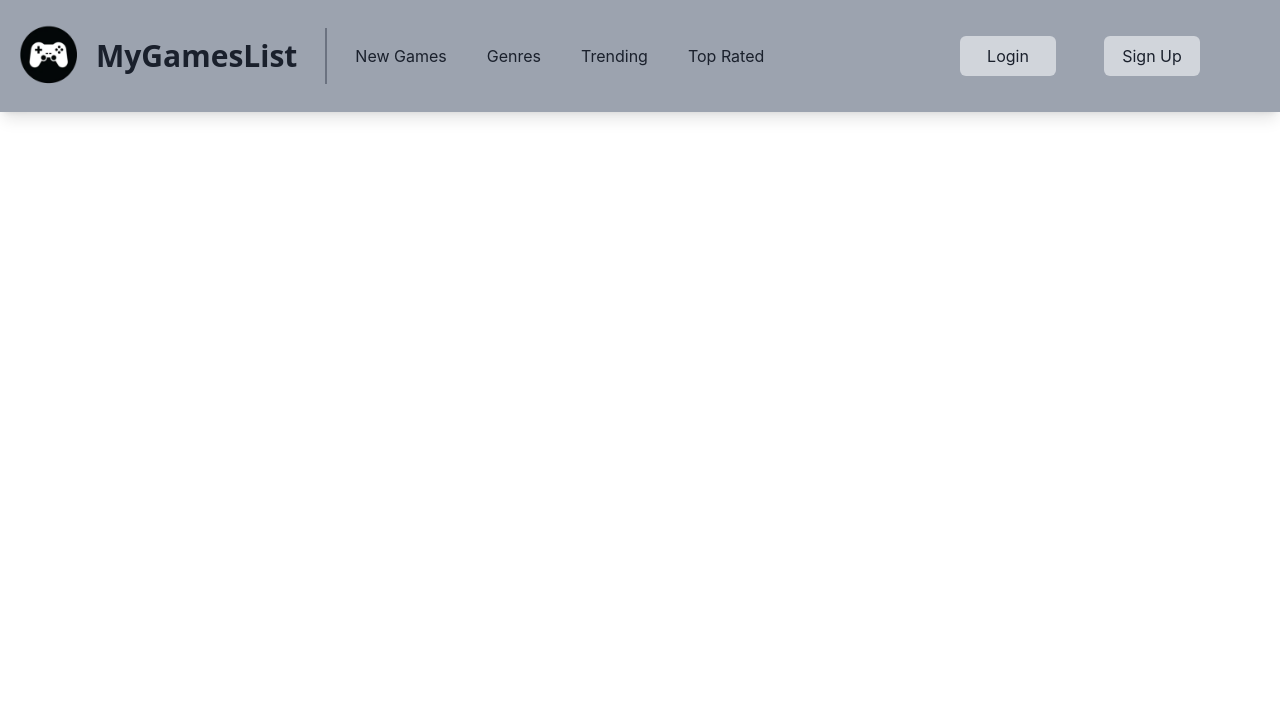
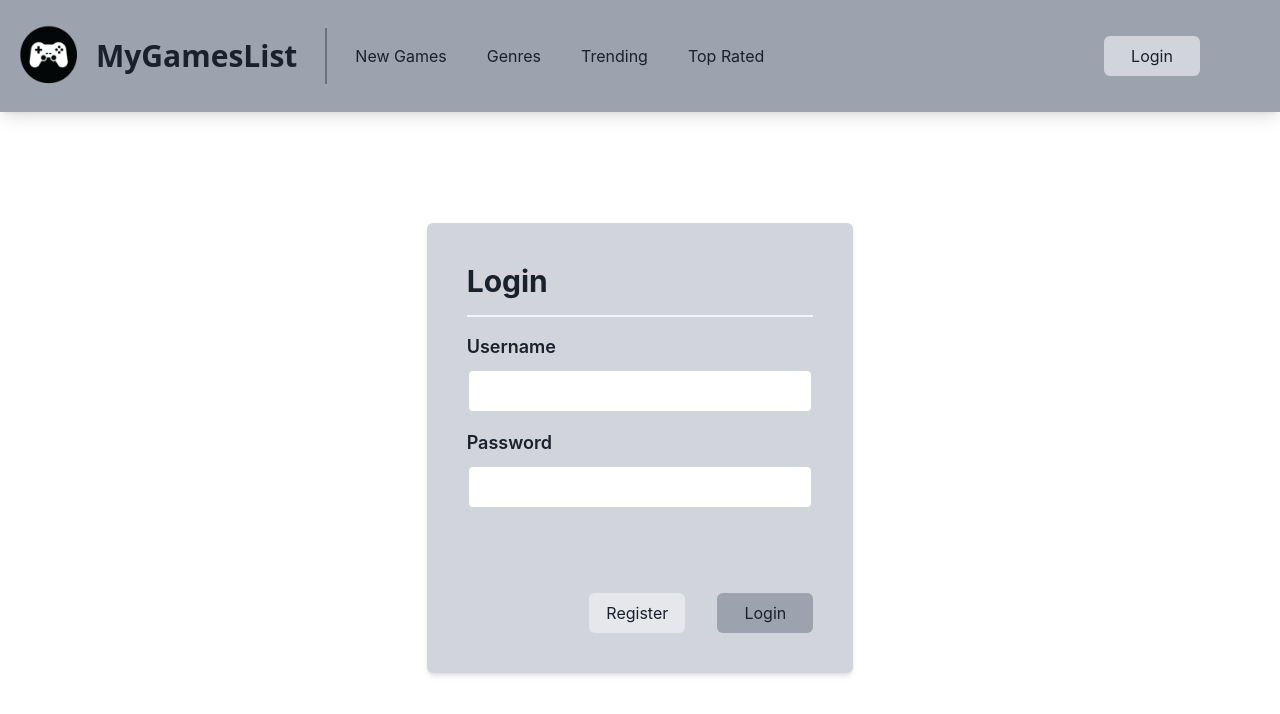
Before and after one commit to afahimi/MyGameList, a React (Vite) app: page /login in a window 1280 px wide. Shown: the top 714 px of the page. Built offline with nearby package versions, Linux system fonts and the light colour scheme; no server answers.

Commit message:
add auth page

```diff
--- a/src/App.tsx
+++ b/src/App.tsx
@@ -2,6 +2,7 @@ import { Header } from "./components/Header";
 import { WelcomeModal } from "./components/WelcomeModal/WelcomeModal";
 import { BrowserRouter, Routes, Route } from "react-router-dom";
 import { SearchResults } from "./components/SearchResults/SearchResults";
+import { LoginPage } from "./components/Authentication/LoginPage";
 import { useEffect } from "react";
 
 function App() {
@@ -18,12 +19,13 @@ function App() {
   return (
     <>
       <div className="w-screen h-screen flex justify-center">
-        <div className="flex flex-col gap-9">
-          <Header />
+        <div className="flex flex-col gap-9 w-screen">
           <BrowserRouter>
+            <Header />
             <Routes>
               <Route path="/" element={<WelcomeModal />} />
               <Route path="/search" element={<SearchResults />} />
+              <Route path="/login" element={<LoginPage />} />
             </Routes>
           </BrowserRouter>
         </div>
--- /dev/null
+++ b/src/components/Authentication/LoginPage.tsx
@@ -0,0 +1,40 @@
+export const LoginPage = () => {
+  return (
+    <div className="flex h-3/4 w-screen justify-center items-center">
+      <form className="flex flex-col gap-4 bg-gray-300 w-1/3 h-3/4 p-10 rounded-md shadow-md">
+        <h1 className="text-3xl font-bold">Login</h1>
+        <div className="w-auto h-0.5 bg-gray-100" />
+        <div className="flex flex-col h-full gap-4">
+          <div className="flex flex-col gap-2">
+            <label htmlFor="username" className="text-lg font-semibold">
+              Username
+            </label>
+            <input
+              type="text"
+              id="username"
+              className="p-2 rounded-md border-2 border-gray-300 transition ease-in-out duration-200 focus:outline-none focus:border-blue-500"
+            />
+          </div>
+          <div className="flex flex-col gap-2">
+            <label htmlFor="username" className="text-lg font-semibold">
+              Password
+            </label>
+            <input
+              type="password"
+              id="password"
+              className="p-2 rounded-md border-2 border-gray-300 transition ease-in-out duration-200 focus:outline-none focus:border-blue-500"
+            />
+          </div>
+          <div className="flex flex-row justify-end items-end h-full gap-8">
+            <button className="w-24 h-10 bg-gray-200 rounded-md hover:bg-gray-400 transition duration-200 ease-in-out">
+              Register
+            </button>
+            <button className="w-24 h-10 bg-gray-400 rounded-md hover:bg-gray-200 transition duration-200 ease-in-out">
+              Login
+            </button>
+          </div>
+        </div>
+      </form>
+    </div>
+  );
+};
--- a/src/components/Header.tsx
+++ b/src/components/Header.tsx
@@ -1,6 +1,10 @@
 import ControllerLogo from "../assets/game_icon.png";
+import { useNavigate } from 'react-router-dom';
+
 
 export const Header = () => {
+  const navigate = useNavigate();
+
   return (
     <div className="w-screen h-28 bg-gray-400 flex flex-row items-center justify-between shadow-lg">
       <div className="flex gap-4">
@@ -31,11 +35,9 @@ export const Header = () => {
         </div>
       </div>
       <div className="flex gap-12 mr-20">
-        <button className="w-24 h-10 bg-gray-300 rounded-md hover:bg-gray-200 transition duration-200 ease-in-out">
+        <button className="w-24 h-10 bg-gray-300 rounded-md hover:bg-gray-200 transition duration-200 ease-in-out"
+          onClick={() => navigate('/login')}>
           Login
-        </button>
-        <button className="w-24 h-10 bg-gray-300 rounded-md hover:bg-gray-200 transition duration-200 ease-in-out">
-          Sign Up
         </button>
       </div>
     </div>
```
